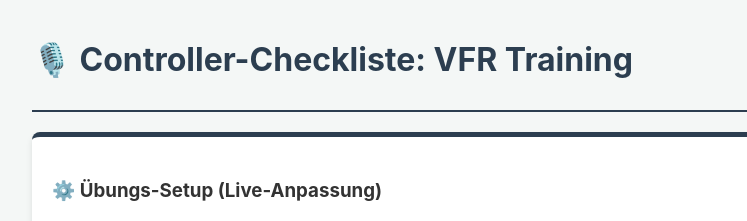
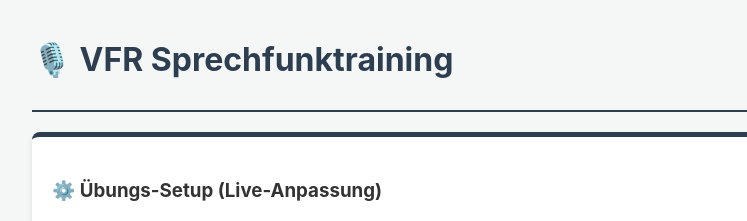
Before and after one commit to Strohmeierh/radio, a plain HTML site: page index.html in a window 1280 px wide. Shown: the top 221 px of the page, 158-905 px from the left. Drawn offline with Linux system fonts and the light colour scheme.

Commit message:
Update index.html

```diff
--- a/index.html
+++ b/index.html
@@ -3,7 +3,7 @@
 <head>
     <meta charset="UTF-8">
     <meta name="viewport" content="width=device-width, initial-scale=1.0">
-    <title>ATC Trainings-Checkliste</title>
+    <title>VFR Sprechfunktraining</title>
     <style>
         body {
             font-family: -apple-system, BlinkMacSystemFont, "Segoe UI", Roboto, Helvetica, Arial, sans-serif;
@@ -165,7 +165,7 @@
 <body>
 
     <header>
-        <h1>🎙️ Controller-Checkliste: VFR Training</h1>
+        <h1>🎙️ VFR Sprechfunktraining</h1>
         <img src="https://strohmeierh.github.io/LGH-HST/public/images/LGH-Logo.jpg" alt="LGH Logo" class="logo">
     </header>
 
```
